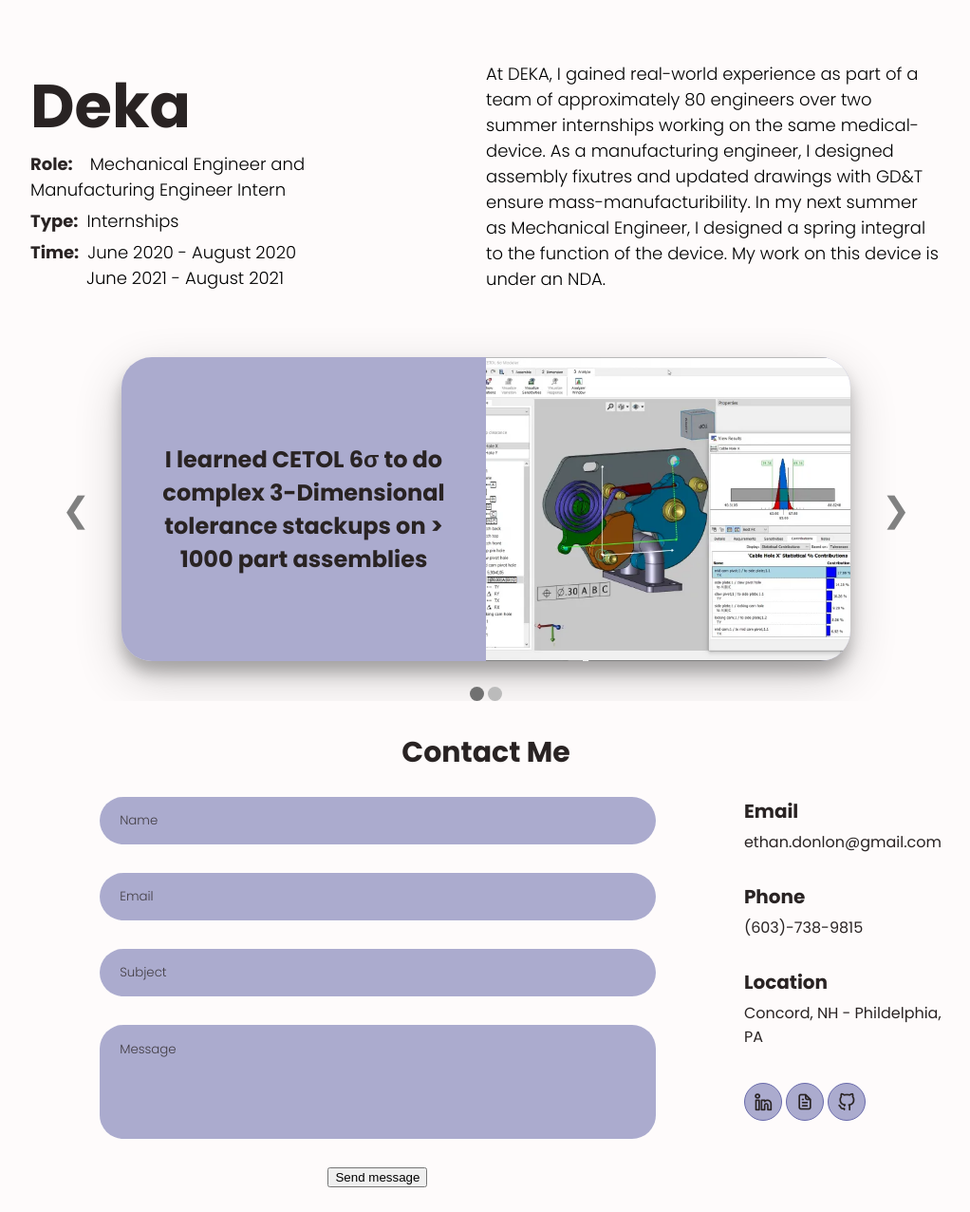
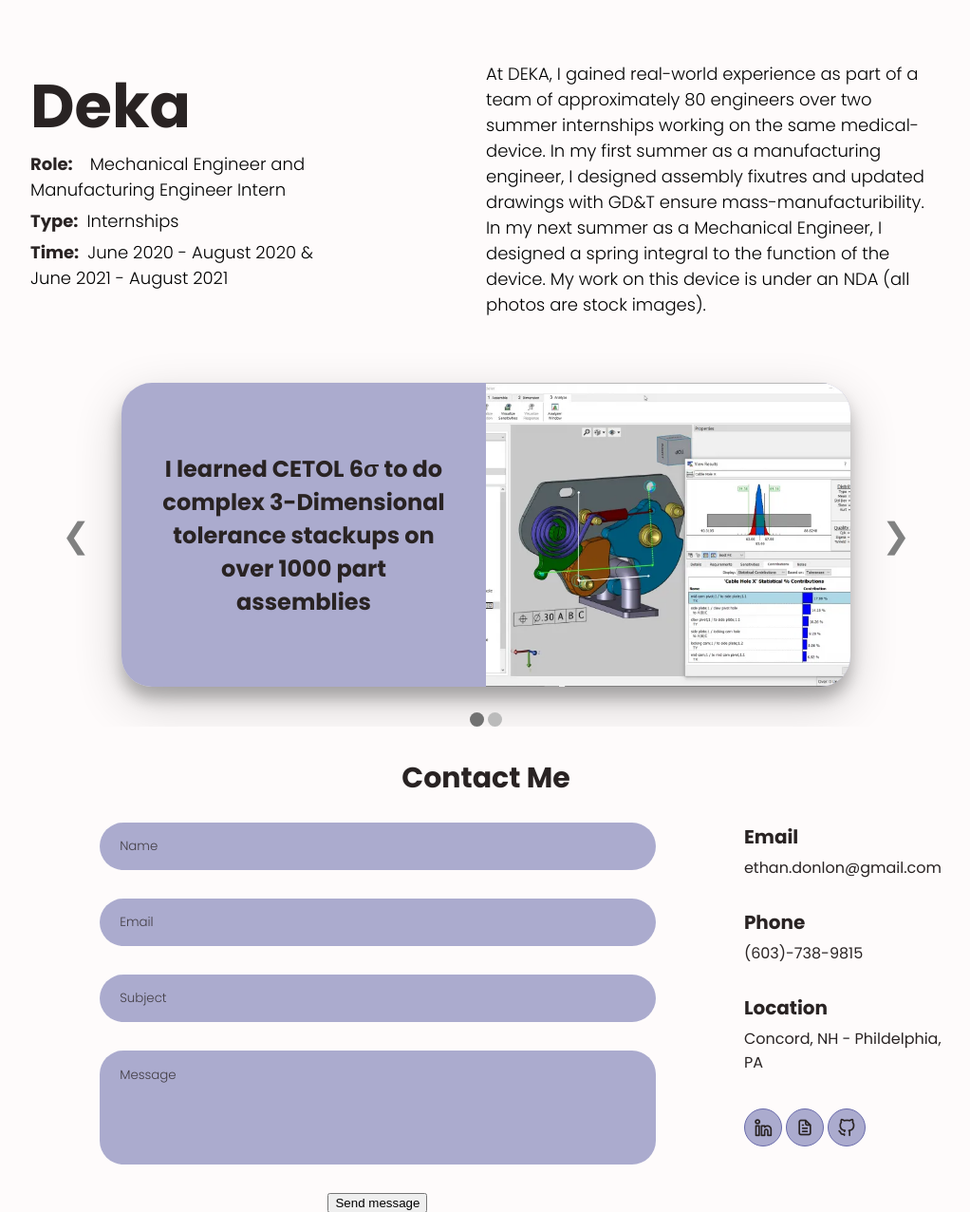
Before and after one commit to elidonner/PersonalWebsite, a Flask app: page /deka in a window 1280 px wide. Shown: the part 90-1366 px from the top of the page at 95% size, without its empty margins (128-1150 px from the left). Before the commit the page ends 1340 px from the top, so only its background shows below. Run offline with Flask 2, Linux system fonts and the light colour scheme; some libraries are stand-ins or nearby versions.

Commit message:
fixed typos

```diff
--- a/templates/projects/deka.html
+++ b/templates/projects/deka.html
@@ -14,12 +14,12 @@
       </p>
       <p class="project-header large" style="display: inline">
         <b><b>Time:</b></b
-        >&ensp;June 2020 - August 2020<br>&nbsp;&emsp;&emsp;&emsp;June 2021 - August 2021
+        >&ensp;June 2020 - August 2020 &<br>June 2021 - August 2021
       </p>
     </div>
     <div class="project-column" style="align-items: flex-end">
       <p class="project-description-text" style="display: inline-block">
-        At DEKA, I gained real-world experience as part of a team of approximately 80 engineers over two summer internships working on the same medical-device. As a manufacturing engineer, I designed assembly fixutres and updated drawings with GD&T ensure mass-manufacturibility. In my next summer as Mechanical Engineer, I designed a spring integral to the function of the device. My work on this device is under an NDA.
+        At DEKA, I gained real-world experience as part of a team of approximately 80 engineers over two summer internships working on the same medical-device. In my first summer as a manufacturing engineer, I designed assembly fixutres and updated drawings with GD&T ensure mass-manufacturibility. In my next summer as a Mechanical Engineer, I designed a spring integral to the function of the device. My work on this device is under an NDA (all photos are stock images).
       </p>
     </div>
   </div>
@@ -50,6 +50,9 @@
             {% else %}
             <div class="img-container" style="order: 1">
                 <img src="{{img[0]}}" />
+                <div style="position:relative">
+                  stock-photo
+                </div>
             </div>
             {% endif %}
             <h3 class="text xlarge">{{img[1]}}</h3>
@@ -66,8 +69,8 @@
   </div>
 
   {% endmacro %} {{ slides([
-    ('/static/images/Deka/Cetol.png','I learned CETOL 6σ to do complex 3-Dimensional tolerance stackups on > 1000 part assemblies'),
-    ('/static/images/Deka/torsion_spring.png','As part of my spring-design, I created a tool that uses Newton\'s Method, coded in VBA as an Excel plug-in, to design springs by desired-force-applied')
+    ('/static/images/Deka/Cetol.png','I learned CETOL 6σ to do complex 3-Dimensional tolerance stackups on over 1000 part assemblies'),
+    ('/static/images/Deka/torsion_spring.png','As part of my spring design, I created a tool that uses Newton\'s Method, coded in VBA as an Excel plug-in, to design springs by the desired force applied')
     ]) }}
 </header>
 <script src="/static/js/projects.js"></script>
```
